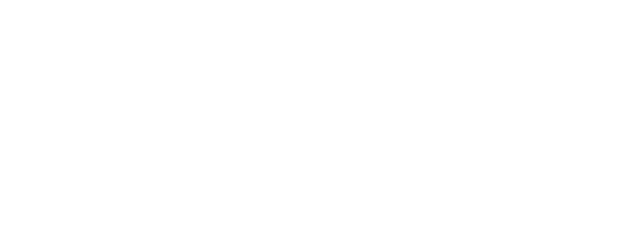
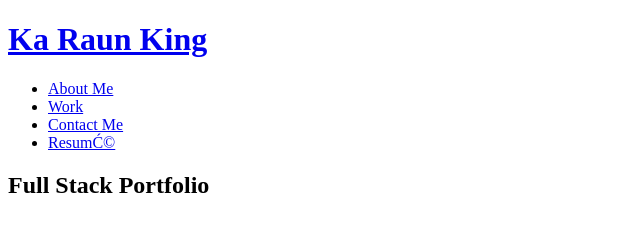
Before and after one commit to kingkrayon/fullstack-portfolio, a plain HTML site: page fullstack-portfolio/index.html in a window 1280 px wide. Shown: the whole page, without its empty margins (0-640 px from the left). Drawn offline with Linux system fonts and the light colour scheme.

Commit message:
starting code for portfolio

```diff
--- a/fullstack-portfolio/index.html
+++ b/fullstack-portfolio/index.html
@@ -1 +1,43 @@
 <!DOCTYPE html>
+<html lang="en">
+  <head>
+     <meta charset="=UTF-8" />
+     <title> Ka Raun's Fullstack Portfolio</title>
+  </head>
+       <link rel="stylesheet" href="style.css" />
+ <body>
+     <!---navigation-->
+     <header>
+         <h1>
+             <a href="/">Ka Raun King</a>
+         </h1>
+         <nav> <!--unordered list element-->
+             <ul>
+                 <!--list item element-->
+                 <li>
+                     <!--anchor elements-->
+                     <a href="#About-Me">About Me</a>
+                 </li>
+
+                 <li>
+                     <a href="#Work">Work</a>
+                 </li>
+
+                 <li>
+                     <a href="#Contact-Me">Contact Me</a>
+                 </li>
+
+                 <li>
+                     <a href="#Resumé">Resumé</a>
+                 </li>
+             </ul>
+         </nav>
+     </header>
+     <section>
+         <div>
+             <h2>Full Stack Portfolio</h2>
+         </div>
+     </section>
+ </body>
+
+</html>
```
